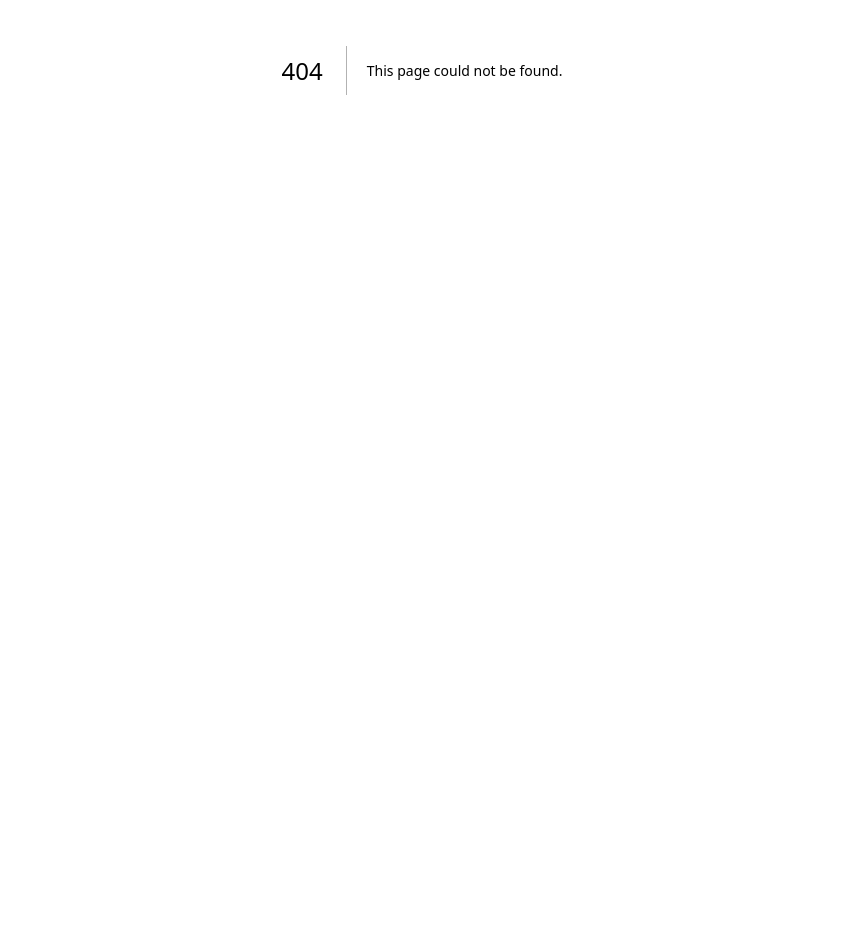
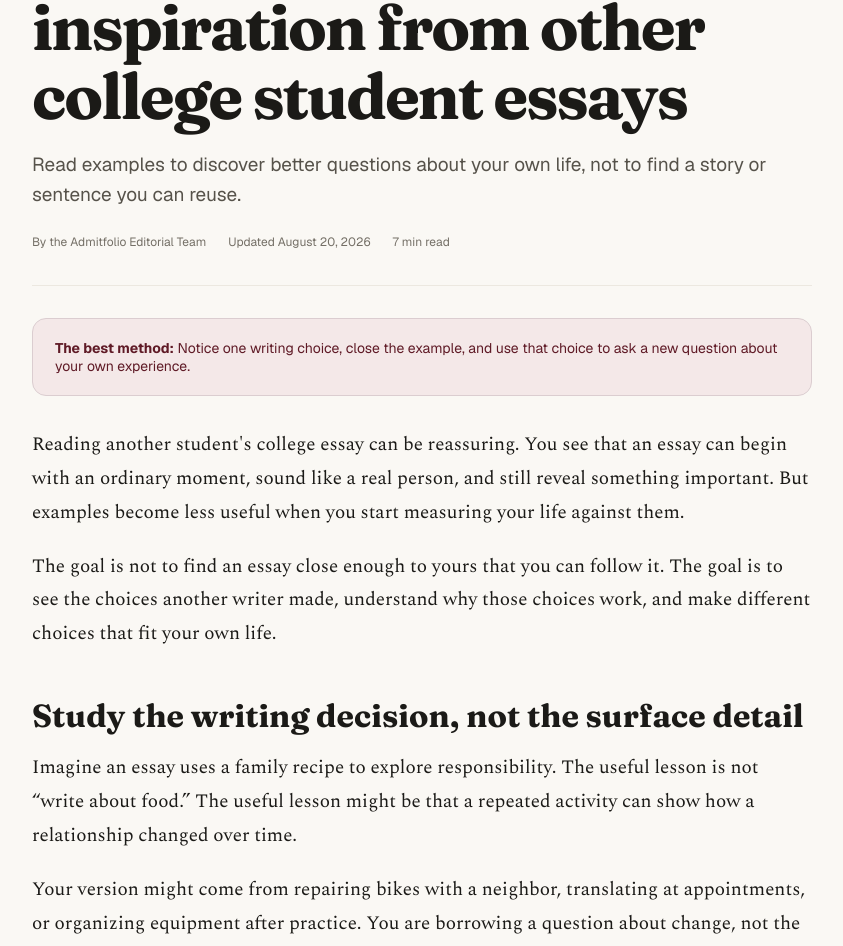
Before and after one commit to anony-mouse1/admitfolio, a Next.js app: page /guides/how-to-take-inspiration-from-college-essays in a window 1280 px wide. Before the commit this address had no page. Shown: the part 330-1276 px from the top of the page, without its empty margins (218-1061 px from the left). Before the commit the page ends 800 px from the top, so only its background shows below. Built offline with nearby package versions, Linux system fonts and the light colour scheme.

Commit message:
Add guide to learning from essay examples

```diff
--- /dev/null
+++ b/app/guides/how-to-take-inspiration-from-college-essays/page.tsx
@@ -0,0 +1,178 @@
+import type { Metadata } from 'next';
+import Link from 'next/link';
+import { GuideFooter, GuideHeader } from '@/components/GuideShell';
+import styles from '../guides.module.css';
+
+const title = 'The Best Way to Take Inspiration From Other College Student Essays';
+const description =
+  'Learn how to study college essay examples for voice, structure, detail, and reflection without copying another student’s words or story.';
+const url = 'https://admitfolio.com/guides/how-to-take-inspiration-from-college-essays';
+
+export const metadata: Metadata = {
+  title: `${title} | Admitfolio`,
+  description,
+  alternates: { canonical: url },
+  openGraph: { title, description, url, type: 'article', publishedTime: '2026-08-20', modifiedTime: '2026-08-20' },
+};
+
+export default function HowToTakeInspirationFromCollegeEssaysPage() {
+  const articleSchema = {
+    '@context': 'https://schema.org',
+    '@type': 'Article',
+    headline: title,
+    description,
+    datePublished: '2026-08-20',
+    dateModified: '2026-08-20',
+    author: { '@type': 'Organization', name: 'Admitfolio Editorial Team' },
+    publisher: { '@type': 'Organization', name: 'Admitfolio', url: 'https://admitfolio.com' },
+    mainEntityOfPage: url,
+  };
+
+  return (
+    <div className={styles.page}>
+      <GuideHeader />
+      <main className={styles.articleMain}>
+        <article className={styles.articleShell}>
+          <Link className={styles.backLink} href="/guides">← Back to all essay guides</Link>
+          <header className={styles.articleHeader}>
+            <span className="pill"><span className="dot" />Essay examples</span>
+            <h1>The best way to take inspiration from other college student essays</h1>
+            <p className={styles.dek}>
+              Read examples to discover better questions about your own life, not to find a story or sentence you can reuse.
+            </p>
+            <div className={styles.byline}>
+              <span>By the Admitfolio Editorial Team</span>
+              <span>Updated August 20, 2026</span>
+              <span>7 min read</span>
+            </div>
+          </header>
+
+          <div className={styles.articleStat}>
+            <strong>The best method:</strong> Notice one writing choice, close the example, and use that choice
+            to ask a new question about your own experience.
+          </div>
+
+          <div className={styles.articleBody}>
+            <p>
+              Reading another student&apos;s college essay can be reassuring. You see that an essay can begin with
+              an ordinary moment, sound like a real person, and still reveal something important. But examples
+              become less useful when you start measuring your life against them.
+            </p>
+            <p>
+              The goal is not to find an essay close enough to yours that you can follow it. The goal is to see
+              the choices another writer made, understand why those choices work, and make different choices
+              that fit your own life.
+            </p>
+
+            <h2>Study the writing decision, not the surface detail</h2>
+            <p>
+              Imagine an essay uses a family recipe to explore responsibility. The useful lesson is not “write
+              about food.” The useful lesson might be that a repeated activity can show how a relationship
+              changed over time.
+            </p>
+            <p>
+              Your version might come from repairing bikes with a neighbor, translating at appointments, or
+              organizing equipment after practice. You are borrowing a question about change, not the other
+              student&apos;s subject, metaphor, or structure.
+            </p>
+            <div className={styles.callout}>
+              <strong>The rule to remember</strong>
+              Take inspiration from what the writer decided to reveal. Do not take the thing they used to reveal it.
+            </div>
+
+            <h2>Use a three-step inspiration loop</h2>
+            <ol>
+              <li>
+                <strong>Name the choice.</strong> Write one sentence about what the author did. For example,
+                “The writer used a small mistake to reveal how they respond when plans fail.”
+              </li>
+              <li>
+                <strong>Name the effect.</strong> Explain what that choice helped you understand about the
+                writer. This keeps you focused on purpose instead of pretty wording.
+              </li>
+              <li>
+                <strong>Turn it into your question.</strong> Ask, “What small mistake reveals how I respond when
+                plans fail?” Close the example before you answer.
+              </li>
+            </ol>
+            <p>
+              Repeat the loop with only two or three choices from an essay. If you analyze every sentence, you
+              may become so attached to its shape that your own draft starts echoing it.
+            </p>
+
+            <h2>Five things worth taking inspiration from</h2>
+            <ul>
+              <li><strong>Level of detail.</strong> Notice how a concrete action makes a value believable.</li>
+              <li><strong>Balance.</strong> See how much space goes to story and how much goes to reflection.</li>
+              <li><strong>Movement.</strong> Identify what changes in the writer&apos;s understanding by the end.</li>
+              <li><strong>Voice.</strong> Notice where the writing sounds relaxed, precise, funny, curious, or vulnerable.</li>
+              <li><strong>Focus.</strong> Study how one small experience can carry a larger idea without covering an entire life.</li>
+            </ul>
+
+            <h2>What not to borrow</h2>
+            <p>
+              Do not reuse an opening sentence, central metaphor, sequence of scenes, punch line, or ending.
+              Changing a few nouns does not make another student&apos;s idea yours. Do not exaggerate your
+              background to match the emotional stakes of an essay you admire.
+            </p>
+            <p>
+              Be especially careful with unusual objects and repeated images. If a red scarf, train map, or
+              chessboard organizes the entire example, finding your own version of the same symbol can still
+              reproduce its architecture.
+            </p>
+
+            <h2>Read examples at the right time</h2>
+            <p>
+              Examples can help before drafting when you feel unsure about what a college essay can be. Read a
+              small, varied set, then stop and brainstorm from your own memories. During revision, return to
+              examples only with a focused question about pacing, clarity, or reflection.
+            </p>
+            <p>
+              Avoid keeping another essay open beside your draft. The closer it sits to your writing, the
+              easier it is to absorb its language or rhythm without realizing it.
+            </p>
+
+            <h2>Make a personal evidence list before you write</h2>
+            <p>
+              For every possible topic, list details no other applicant could supply: a phrase someone always
+              says, the step in a routine you never skip, the mistake that changed your method, or the private
+              question you kept returning to. These details pull the essay back toward your own life.
+            </p>
+            <p>
+              Then ask what the story reveals beyond the event. A useful topic gives the reader evidence of
+              how you notice, decide, relate, recover, build, or change.
+            </p>
+
+            <h2>Run an originality check</h2>
+            <ul>
+              <li>Close every example and read your draft aloud.</li>
+              <li>Highlight any phrase you remember seeing elsewhere and rewrite it from scratch.</li>
+              <li>Check whether your scenes appear in the same order as one example.</li>
+              <li>Ask whether the central image came from your memory or from another essay.</li>
+              <li>Have someone who knows you mark the lines that sound most and least like you.</li>
+            </ul>
+
+            <h2>The sign that inspiration worked</h2>
+            <p>
+              After reading examples, you should have more ways to understand your own material. You should
+              not have a template to fill in. The final essay may look nothing like the pieces that helped you,
+              but it will be clearer because they taught you what to notice.
+            </p>
+            <p>
+              If you want a deeper method for analyzing Common App examples, read our{' '}
+              <Link href="/guides/common-app-essay-examples">guide to structure, reflection, and voice</Link>.
+            </p>
+          </div>
+
+          <aside className={styles.articleCta}>
+            <h2>Learn from real essays without losing your voice</h2>
+            <p>Browse verified student essays for craft and perspective, then close them before you draft.</p>
+            <Link className="btn-primary" href="/#browse">Browse college essays →</Link>
+          </aside>
+        </article>
+        <script type="application/ld+json" dangerouslySetInnerHTML={{ __html: JSON.stringify(articleSchema) }} />
+      </main>
+      <GuideFooter />
+    </div>
+  );
+}
```
Also changed, not shown: app/guides/page.tsx (+7 -0 lines), 1 other file (tests, documents, lock files or other folders).
